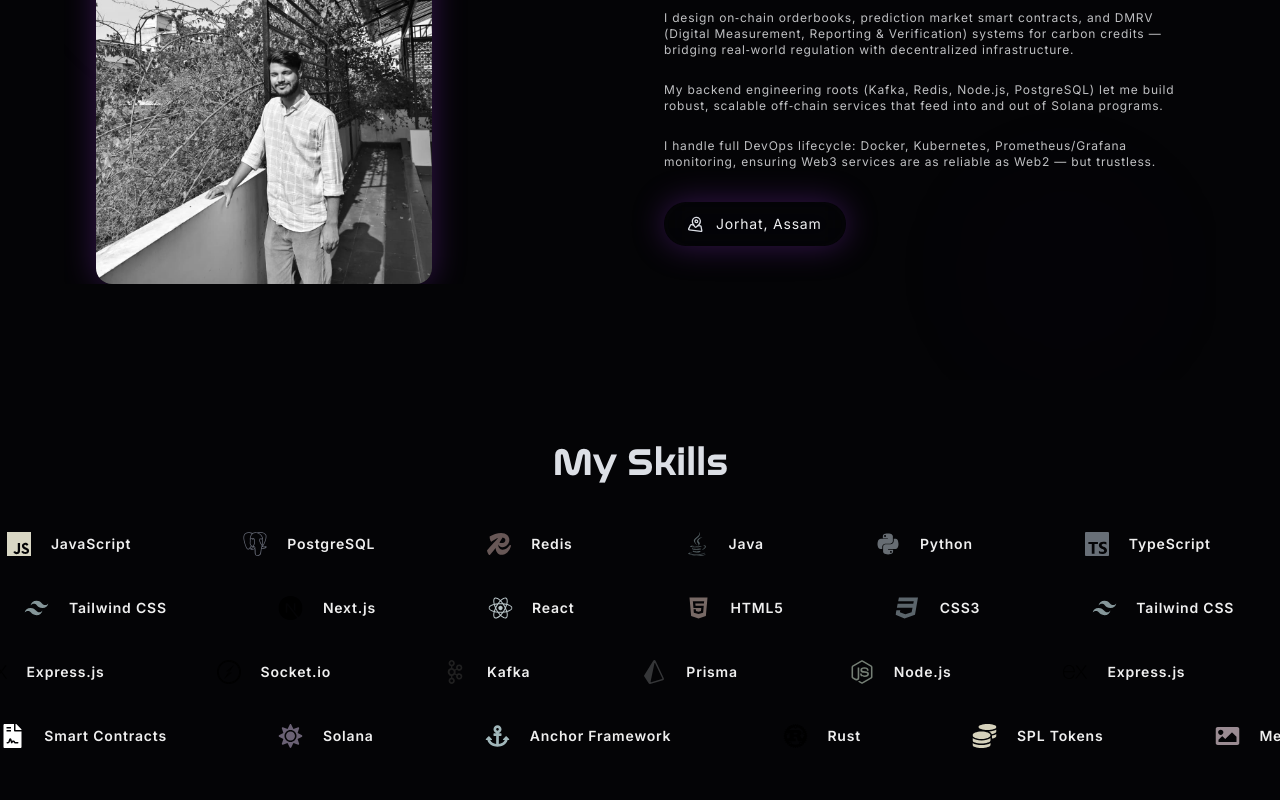
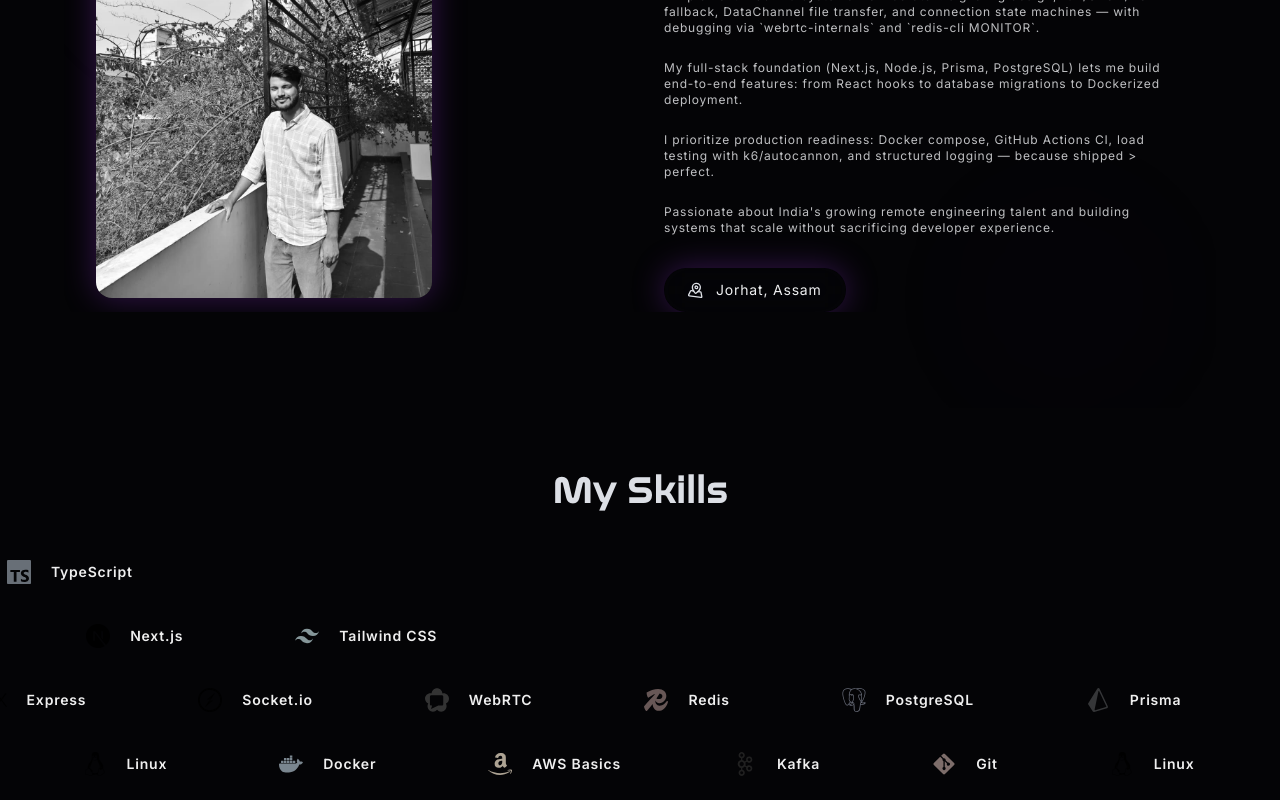
Before and after one commit to jyotishman-pathak/jyotishhman-portfolio, a Next.js app: page / in a window 1280 px wide. Shown: the part 1060-1860 px from the top of the page. Built offline with nearby package versions, Linux system fonts and the light colour scheme.

Commit message:
revamping features

```diff
--- a/src/app/api/send/route.ts
+++ b/src/app/api/send/route.ts
@@ -47,12 +47,12 @@ export async function POST(request: Request) {
     const transporter = nodemailer.createTransport({
       service: "gmail",
       auth: {
-        user:'workwithjyotishman@gmail.com',
-        pass:'edmprkabkydqygbu'
+        user: 'workwithjyotishman@gmail.com',
+        pass: 'edmprkabkydqygbu'
       },
     });
 
-    // 4. Send email
+    // 4. Send email to the user who filled the form
     await transporter.sendMail({
       from: `"Resume@Jyotishman-Pathak" <${process.env.EMAIL_FROM}>`,
       to: `${senderName} <${senderEmail}>`,
@@ -60,7 +60,22 @@ export async function POST(request: Request) {
       html: htmlContent,
     });
 
-    // 5. Mark as processed
+    // 5. Send notification email to YOU (the portfolio owner)
+    await transporter.sendMail({
+      from: `"Portfolio Contact Form" <${process.env.EMAIL_FROM}>`,
+      to: "jyotishmanpathak.work@gmail.com", // Your email
+      subject: `New Contact Submission from ${senderName}`,
+      html: `
+        <h2>New Contact Form Submission</h2>
+        <p><strong>Name:</strong> ${senderName}</p>
+        <p><strong>Email:</strong> ${senderEmail}</p>
+        <p><strong>Reason:</strong> ${reasonToContact}</p>
+        <p><strong>Message:</strong></p>
+        <p>${senderMsg}</p>
+      `,
+    });
+
+    // 6. Mark as processed
     await prisma.contactSubmission.update({
       where: { id: submission.id },
       data: { isProcessed: true },
--- a/src/app/layout.tsx
+++ b/src/app/layout.tsx
@@ -43,14 +43,14 @@ export const metadata: Metadata = {
     "DevOps",
     "SRE"
   ],
-"metadataBase": new URL("https://yourwebsite.com"),
+  "metadataBase": new URL("https://jyotishmanpathak.vercel.app"),
   "alternates": {
-"canonical": "https://yourwebsite.com"
+    "canonical": "https://jyotishmanpathak.vercel.app"
   },
   "openGraph": {
     "title": "Jyotishman Pathak | Full-Stack Engineer",
     "description": "Building scalable, distributed systems with modern technologies. Expertise in full-stack development, real-time applications, and cloud infrastructure.",
-"url": "https://yourwebsite.com",
+    "url": "https://jyotishmanpathak.vercel.app",
     "siteName": "Jyotishman Pathak Portfolio",
     "images": [
       {
--- a/src/components/sections/Contact.tsx
+++ b/src/components/sections/Contact.tsx
@@ -5,7 +5,7 @@ import { motion } from "motion/react";
 import { IconType } from "react-icons";
 import { useRef } from "react";
 
-import { IoLocationOutline, IoMailOutline } from "react-icons/io5";
+import { IoLocationOutline, IoMailOutline, IoLogoWhatsapp } from "react-icons/io5";
 
 import { selfData } from "@/constant";
 import { nasalization } from "@/app/fonts";
@@ -142,6 +142,12 @@ const ContactList = () => {
         href={`mailto:${selfData.email}`}
       />
       <ContactItem
+        icon={IoLogoWhatsapp}
+        label="WhatsApp"
+        value="+91 7002912577"
+        href="https://wa.me/917002912577"
+      />
+      <ContactItem
         icon={IoLocationOutline}
         label="Location"
         value={`${selfData.current_location.city}, ${selfData.current_location.state}, ${selfData.current_location.country}`}
--- a/src/constant/projects.ts
+++ b/src/constant/projects.ts
@@ -1,20 +1,31 @@
 export const projectsData = [
   {
-    name: "Ecochain – DMRV Carbon Credit Portal (Solana)",
+    name: "GhostMesh – Zero‑Knowledge P2P Collaboration Platform",
     description:
-      "Government‑integrated platform for digital measurement, reporting, and verification of carbon credits built on Solana. Uses Anchor for smart contracts to track, mint, and retire carbon credits immutably. Implements a dashboard for auditors and registrants, with off‑chain Kafka pipelines for real‑time data ingestion.",
-    tech: ["Anchor", "Rust", "Solana CLI", "Next.js", "TypeScript", "Kafka", "PostgreSQL", "Docker"],
+      "Browser‑based peer‑to‑peer video/chat/file‑transfer app with ephemeral Redis signaling, WebRTC NAT traversal, and privacy‑first auth. Implements perfect negotiation, ICE/STUN/TURN fallback, Lua‑based rate limiting, and Dockerized deployment. Built with Feature‑Sliced Design for enterprise‑grade maintainability.",
+    tech: ["WebRTC", "Redis (Upstash)", "Next.js", "Node.js", "TypeScript", "Prisma", "Docker", "Lua"],
     status: "In Development",
     github_link: "https://github.com/jyotishman-pathak",
-    demo : "#" // When available
+    demo: "#" // Deploy to Vercel + Render when ready
   },
+
   {
-    name: "On‑Chain Orderbook Prediction Market (Solana)",
+    name: "TicketForge – High‑Concurrency Event Ticketing Backend",
     description:
-      "Decentralized prediction market platform similar to Kalshi, built with an on‑chain orderbook on Solana. Utilizes Anchor for program logic, matching engine partially on‑chain, and a React frontend for placing bets. Implements event‑based resolution oracles and USDC settlement. Designed to handle high‑frequency order placements with low latency.",
-    tech: ["Anchor", "Rust", "Solana", "TypeScript", "React", "WebSockets", "Redis"],
-    status: "Ongoing",
+      "Production‑grade ticketing API handling cache‑aside, distributed locks, Lua rate limiting, and Stream‑based order queues. Prevents overselling via WATCH/MULTI transactions, implements sliding‑window rate limits, and uses HyperLogLog for analytics. Benchmarked with k6, containerized with Docker.",
+    tech: ["Redis", "Node.js", "TypeScript", "Fastify", "ioredis", "Docker", "k6", "Lua"],
+    status: "Planned",
     github_link: "https://github.com/jyotishman-pathak",
-    demo : "#"
+    demo: "#"
+  },
+
+  {
+    name: "RelayChat – Serverless P2P Chat & File Transfer",
+    description:
+      "Minimalist WebRTC‑only chat app using DataChannels for ordered/unordered messaging, binary file transfer with backpressure handling, and insertable streams for real‑time video filters. Includes connection state machine with ICE restart, stats dashboard via getStats(), and TURN fallback testing.",
+    tech: ["WebRTC", "TypeScript", "Node.js", "coturn", "Vite", "Docker"],
+    status: "Planned",
+    github_link: "https://github.com/jyotishman-pathak",
+    demo: "#"
   }
 ];
--- a/src/constant/self.ts
+++ b/src/constant/self.ts
@@ -2,8 +2,8 @@ export const selfData = {
   name: "Jyotishman Pathak",
   first_name: "Jyotishman",
   last_name: "Pathak",
-  jobTitle: "Web3 Engineer | Solana & Anchor Specialist",
-  workFor: "Ecochain (DMRV Portal) & Independent Solana Builder",
+  jobTitle: "Backend Engineer | Real-Time Systems & Full-Stack (Node/Next.js)",
+  workFor: "Building GhostMesh (P2P WebRTC) & TicketForge (Redis-heavy backend)",
   current_location: {
     city: "Jorhat",
     state: "Assam",
@@ -14,29 +14,26 @@ export const selfData = {
     mm: 9,
     yyyy: 2003,
   },
-  email: "workwithjyotishman@gmail.com",
+  email: "jyotishmanpathak.work@gmail.com",
   roles: [
-    "Solana Blockchain Developer (Anchor/Rust)",
-    "Web3 Full-Stack Engineer",
-    "Smart Contract Engineer",
-    "Backend Architect (Distributed Systems)",
-    "Infrastructure & DevOps Specialist",
-    "Real-Time Systems Engineer"
+    "Backend Engineer (Node.js / TypeScript)",
+    "Full-Stack Developer (Next.js + Prisma)",
+    "Real-Time Systems Engineer (WebRTC / Redis)",
+    "Distributed Systems Specialist",
+    "Infrastructure & DevOps (Docker / AWS)",
   ],
-  "desc": "I build high‑performance Solana dApps with Anchor, Rust, and TypeScript. I bridge the gap between traditional distributed systems and next‑generation blockchain infrastructure.",
-  "bio": "Full‑stack Web3 developer focused on Solana ecosystem. Currently building Ecochain — a government‑backed DMRV carbon credit portal — and an on‑chain orderbook prediction market. Strong foundation in event‑driven systems, Kafka, Kubernetes, and low‑latency architectures.",
-  "about": [
-    "I architect and implement Solana programs using Anchor framework and Rust, with a strong emphasis on security, gas efficiency, and account management.",
-    "I design on‑chain orderbooks, prediction market smart contracts, and DMRV (Digital Measurement, Reporting & Verification) systems for carbon credits — bridging real‑world regulation with decentralized infrastructure.",
-    "My backend engineering roots (Kafka, Redis, Node.js, PostgreSQL) let me build robust, scalable off‑chain services that feed into and out of Solana programs.",
-    "I handle full DevOps lifecycle: Docker, Kubernetes, Prometheus/Grafana monitoring, ensuring Web3 services are as reliable as Web2 — but trustless.",
-    // "Passionate about India’s role in global blockchain adoption and leveraging Solana’s speed for real‑world impact (climate, finance, governance)."
+  desc: "I build production-grade real-time systems with Node.js, Redis, and WebRTC. I bridge the gap between elegant frontend experiences and robust, scalable backend infrastructure.",
+  bio: "Full-stack engineer focused on distributed systems and real-time communication. Currently building GhostMesh (zero-knowledge P2P collaboration) and TicketForge (high-concurrency Redis backend). Strong foundation in caching strategies, NAT traversal, event-driven architecture, and production deployment.",
+  about: [
+    "I architect real-time backends using Redis for caching, rate limiting, distributed locks, and Streams-based event processing — with deliberate trade-off analysis for each data structure choice.",
+    "I implement WebRTC systems from scratch: signaling design, ICE/STUN/TURN fallback, DataChannel file transfer, and connection state machines — with debugging via `webrtc-internals` and `redis-cli MONITOR`.",
+    "My full-stack foundation (Next.js, Node.js, Prisma, PostgreSQL) lets me build end-to-end features: from React hooks to database migrations to Dockerized deployment.",
+    "I prioritize production readiness: Docker compose, GitHub Actions CI, load testing with k6/autocannon, and structured logging — because shipped > perfect.",
+    "Passionate about India's growing remote engineering talent and building systems that scale without sacrificing developer experience."
   ],
   socials_username: {
     github: "jyotishman-pathak",
     linkedin: "jyotishmanpathak",
-
     twitter: "jyotishman__dev",
-    // Add Discord if you have one; Solana community is on Discord
   },
 };
--- a/src/constant/skillsData.tsx
+++ b/src/constant/skillsData.tsx
@@ -1,30 +1,8 @@
 "use client";
 
 import React from "react";
-
-import {
-  FaCss3,
-  FaGithub,
-  FaHtml5,
-  FaJava,
-  FaPython,
-  FaReact,
-  FaNodeJs,
-
-  FaJsSquare,
-  FaImage,
-  FaCoins,
-  FaAnchor,
-  FaSun,
-  FaCandyCane,
-  FaBook,
-  FaLeaf,
-  FaFileContract,
-} from "react-icons/fa";
-
 import {
   SiTypescript,
-  SiJavascript,
   SiPostgresql,
   SiRedis,
   SiNextdotjs,
@@ -33,12 +11,11 @@ import {
   SiSocketdotio,
   SiApachekafka,
   SiPrisma,
-  SiKubernetes,
-  SiPrometheus,
-  SiGrafana,
-  SiNewrelic,
-  SiRust,
+  SiDocker,
+  SiAmazon,
+  SiWebrtc, // Add this if available, or use a generic icon
 } from "react-icons/si";
+import { FaNodeJs, FaGitAlt, FaLinux } from "react-icons/fa";
 
 interface LogoProps {
   title: string;
@@ -53,54 +30,42 @@ interface SkillsDataProps {
 
 export const skillsData: SkillsDataProps[] = [
   {
-    title: "Languages & Databases",
+    title: "Core Languages",
     data: [
       { title: "TypeScript", logoComponent: SiTypescript, color: "#3178C6" },
-      { title: "JavaScript", logoComponent: SiJavascript, color: "#F7DF1E" },
-      { title: "PostgreSQL", logoComponent: SiPostgresql, color: "#4169E1" },
-      { title: "Redis", logoComponent: SiRedis, color: "#DC382D" },
-      { title: "Java", logoComponent: FaJava, color: "#007396" },
-      { title: "Python", logoComponent: FaPython, color: "#3776AB" },
+      // JS implied by TS + Node
     ],
   },
   {
-    title: "Frontend Development",
+    title: "Frontend (Next.js Stack)",
     data: [
       { title: "Next.js", logoComponent: SiNextdotjs, color: "#000000" },
-      { title: "React", logoComponent: FaReact, color: "#61DAFB" },
-      { title: "HTML5", logoComponent: FaHtml5, color: "#E34F26" },
-      { title: "CSS3", logoComponent: FaCss3, color: "#1572B6" },
       { title: "Tailwind CSS", logoComponent: SiTailwindcss, color: "#06B6D4" },
+      // React, HTML, CSS implied by Next.js
     ],
   },
   {
-    title: "Backend & Infrastructure",
+    title: "Backend & Real-Time",
     data: [
       { title: "Node.js", logoComponent: FaNodeJs, color: "#339933" },
-      { title: "Express.js", logoComponent: SiExpress, color: "#000000" },
+      { title: "Express", logoComponent: SiExpress, color: "#000000" },
       { title: "Socket.io", logoComponent: SiSocketdotio, color: "#010101" },
-      { title: "Kafka", logoComponent: SiApachekafka, color: "#231F20" },
+      { title: "WebRTC", logoComponent: SiWebrtc, color: "#333333" }, // P2P/Video
+      { title: "Redis", logoComponent: SiRedis, color: "#DC382D" },
+      { title: "PostgreSQL", logoComponent: SiPostgresql, color: "#4169E1" },
       { title: "Prisma", logoComponent: SiPrisma, color: "#2D3748" },
     ],
   },
   {
-  title: "Blockchain / Web3",
-  data: [
-    { title: "Solana", logoComponent: FaSun, color: "#9945FF" },
-    { title: "Anchor Framework", logoComponent: FaAnchor, color: "#00E0FF" },
-    { title: "Rust", logoComponent: SiRust, color: "#000000" }, // use a rust icon
-    { title: "SPL Tokens", logoComponent: FaCoins, color: "#FFD700" },
-    { title: "Metaplex", logoComponent: FaImage, color: "#FF69B4" },
-    { title: "Web3.js", logoComponent: FaJsSquare, color: "#F7DF1E" },
-    { title: "Candy Machine", logoComponent: FaCandyCane, color: "#FFA500" },
-    { title: "On‑Chain Orderbooks", logoComponent: FaBook, color: "#00FF00" },
-    { title: "Carbon Credits", logoComponent: FaLeaf, color: "#228B22" },
-    { title: "Smart Contracts", logoComponent: FaFileContract, color: "#FFFFFF" },
-  ]
-},
-
-
-
+    title: "Infrastructure & DevOps",
+    data: [
+      { title: "Docker", logoComponent: SiDocker, color: "#2496ED" },
+      { title: "AWS Basics", logoComponent: SiAmazon, color: "#FF9900" },
+      { title: "Kafka", logoComponent: SiApachekafka, color: "#231F20" }, // optional
+      { title: "Git", logoComponent: FaGitAlt, color: "#F05032" },
+      { title: "Linux", logoComponent: FaLinux, color: "#000000" },
+    ],
+  },
 ];
 
 export default function Skills() {
```
Also changed, not shown: 2 other files (tests, documents, lock files or other folders). Lines whose indentation alone changed are shown as unchanged.
